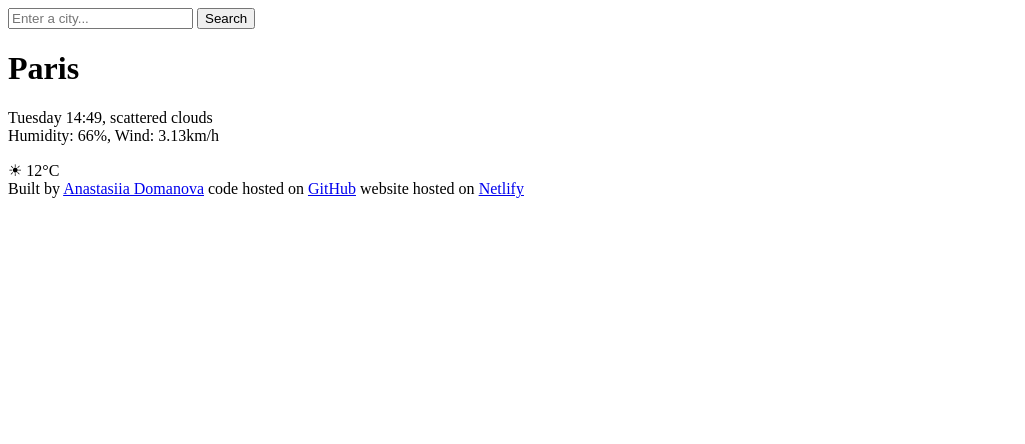
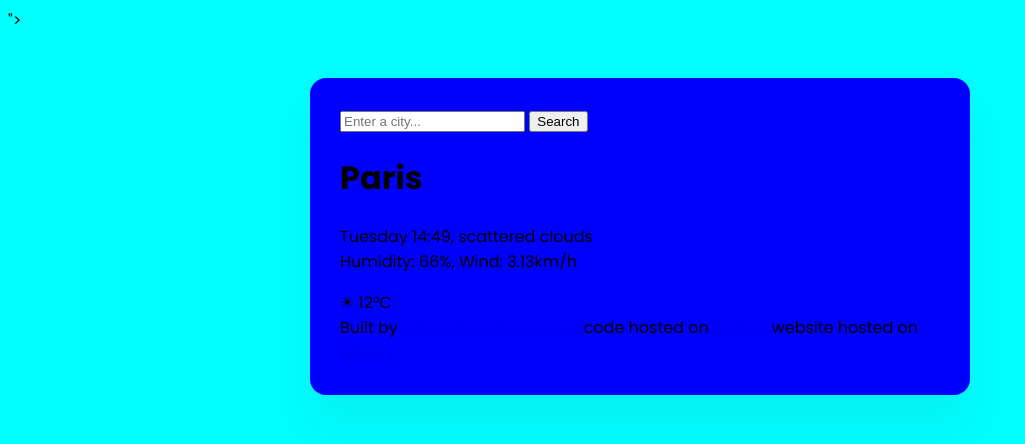
Before and after one commit to Andomanova/Week7-homework, a plain HTML site: page index.html in a window 1280 px wide. Shown: the whole page, without its empty margins (0-1025 px from the left). Drawn offline with Linux system fonts and the light colour scheme.

Commit message:
Styled main container and add basic css

```diff
--- a/index.html
+++ b/index.html
@@ -3,9 +3,14 @@
 <head>
     <meta charset="UTF-8">
     <meta name="viewport" content="width=device-width, initial-scale=1.0">
+    <link rel="stylesheet" href="<link rel="preconnect" href="https://fonts.googleapis.com">
+    <link rel="preconnect" href="https://fonts.gstatic.com" crossorigin>
+    <link href="https://fonts.googleapis.com/css2?family=Poppins:ital,wght@0,100;0,200;0,300;0,400;0,500;0,600;0,700;0,800;0,900;1,100;1,200;1,300;1,400;1,500;1,600;1,700;1,800;1,900&display=swap" rel="stylesheet">">
+    <link rel="stylesheet" href="src/style.css">
     <title>Mountaine Weather App</title>
 </head>
 <body>
+    <div class="whole-app">
     <main>
         <header>
             <form>
@@ -37,5 +42,6 @@
         website hosted on
         <a href="https://mountaine-weather-app.netlify.app/" target="_blank">Netlify </a>
     </footer>
+    </div>
 </body>
 </html>
--- /dev/null
+++ b/src/style.css
@@ -0,0 +1,13 @@
+body {
+    background-color: aqua;
+    font-family: 'Poppins', sans-serif;;
+}
+
+.whole-app {
+    background-color: blue;
+    max-width: 600px;
+    margin: 45px auto;
+    box-shadow: 0 30px 50px rgba(65, 50, 100, 0.08);
+    border-radius: 16px;
+    padding: 30px;
+}
```
